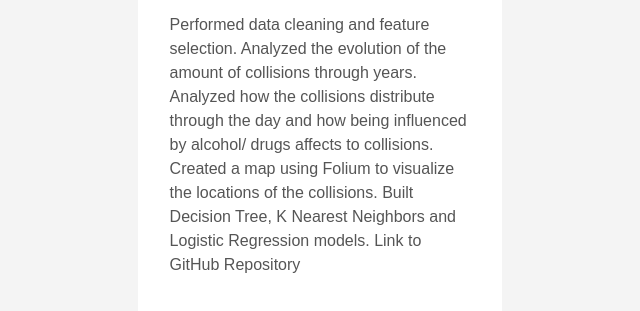
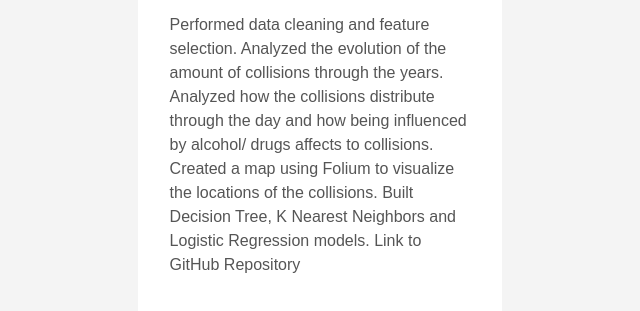
Before and after one commit to bishetheanswer/miguel-portfolio, a plain HTML site: page post/index.html in a window 1280 px wide. Shown: the part 877-1188 px from the top of the page, 320-960 px from the left. Drawn offline with Linux system fonts and the light colour scheme.

Commit message:
Update index.html

```diff
--- a/post/index.html
+++ b/post/index.html
@@ -166,7 +166,7 @@
       </a>
     </h1>
     <div class="nested-links f5 lh-copy nested-copy-line-height">
-      Performed data cleaning and feature selection. Analyzed the evolution of the amount of collisions through years. Analyzed how the collisions distribute through the day and how being influenced by alcohol/ drugs affects to collisions. Created a map using Folium to visualize the locations of the collisions. Built Decision Tree, K Nearest Neighbors and Logistic Regression models.    Link to GitHub Repository
+      Performed data cleaning and feature selection. Analyzed the evolution of the amount of collisions through the years. Analyzed how the collisions distribute through the day and how being influenced by alcohol/ drugs affects to collisions. Created a map using Folium to visualize the locations of the collisions. Built Decision Tree, K Nearest Neighbors and Logistic Regression models.    Link to GitHub Repository
     </div>
   </div>
 
```
